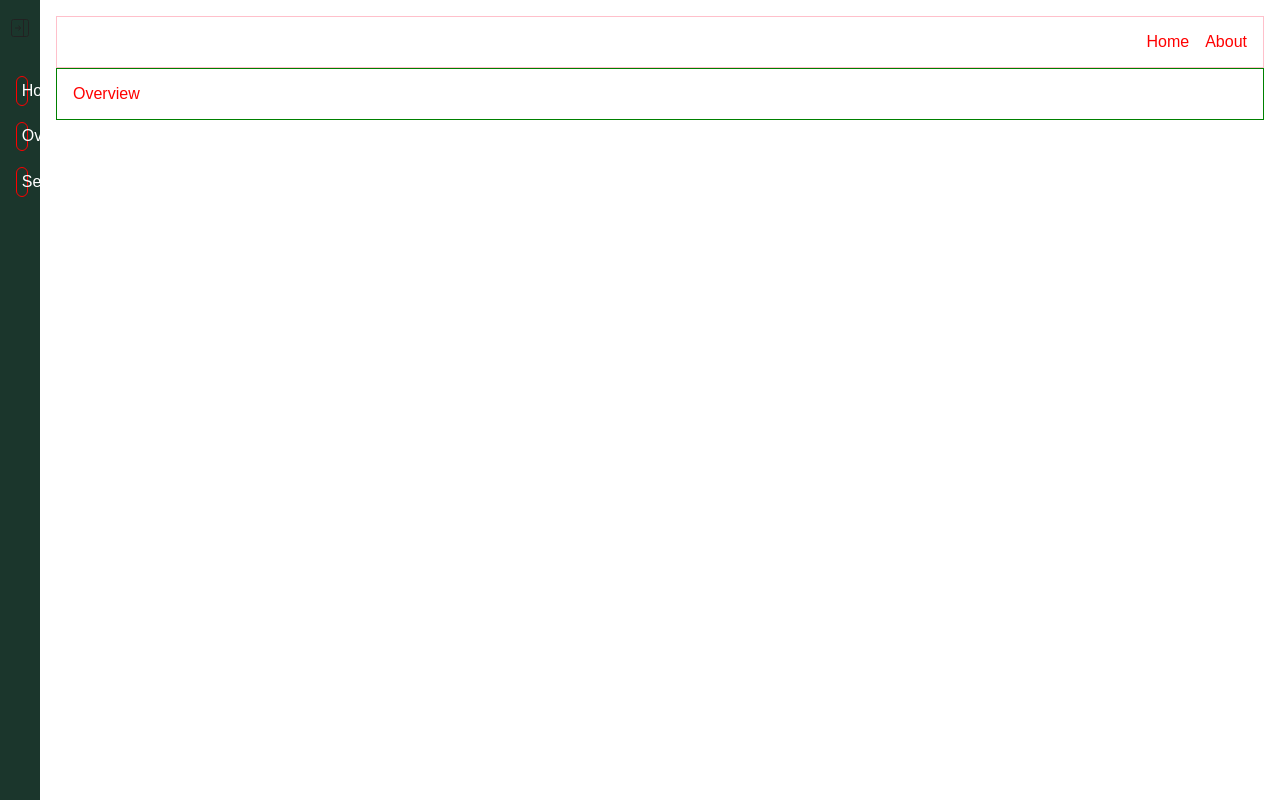
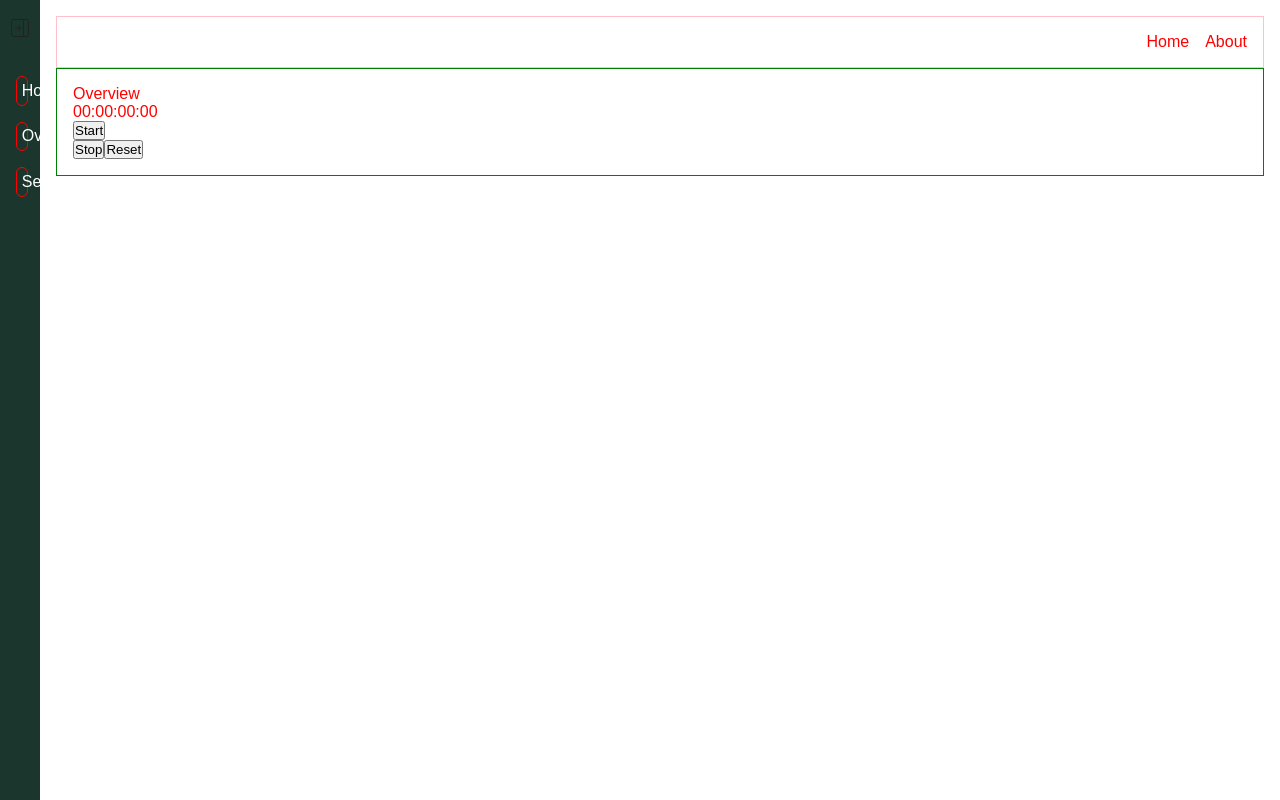
Before and after one commit to Anurag1096/pomodoro-timer, a Next.js app: page /dashboard/overview in a window 1280 px wide. Built offline with nearby package versions, Linux system fonts and the light colour scheme.

Commit message:
wip: adding stopwatch componetn and its start/stop and reset login

```diff
--- /dev/null
+++ b/src/component/Stopwatch/index.tsx
@@ -0,0 +1,66 @@
+import {useState,useEffect,useRef} from 'react';
+import { StopwatchState } from './types';
+
+
+
+
+
+const StopWatch=({isSwatchRunning,onStart,onStop}:StopwatchState)=>{
+const pausedRef = useRef<number>(0);
+const intervalRef = useRef<NodeJS.Timeout | null>(null);
+const [passedMs, setPassedMs] = useState<number>(0);
+
+useEffect(()=>{
+
+
+    if(isSwatchRunning){
+        const start=performance.now()
+        const basePassed=pausedRef.current
+        intervalRef.current=setInterval(()=>{
+           const ellapsed =performance.now() - start
+
+           const passed = Math.max(basePassed + ellapsed,0)
+
+           setPassedMs(passed)
+        },1)
+    }else{
+      pausedRef.current=passedMs
+    }
+
+    return ()=>{
+        if(intervalRef.current){
+            clearInterval(intervalRef.current)
+            intervalRef.current=null;
+        }
+    }
+},[isSwatchRunning])
+
+const resetSWatch=()=>{
+    if(intervalRef.current){
+        clearInterval(intervalRef.current)
+        intervalRef.current=null;
+    }
+    pausedRef.current=0
+    setPassedMs(0)
+    onStop()
+}
+
+  const hh = Math.floor(passedMs / 3600000);
+  const mm = Math.floor((passedMs % 3600000) / 60000);
+  const ss = Math.floor((passedMs % 60000) / 1000);
+  const ms=  (passedMs%1000);
+    return (
+        <div>
+      {hh.toString().padStart(2, "0")}:
+      {mm.toString().padStart(2, "0")}:
+      {ss.toString().padStart(2, "0")}:
+      {Math.floor(ms).toString().padStart(2,"0")}<br/>
+      <button onClick={()=>onStart()}>Start</button><br/>
+      <button onClick={()=>onStop()}>Stop</button>
+      <button onClick={resetSWatch}>Reset</button>
+    </div>
+    )
+}
+
+
+export default StopWatch;
--- /dev/null
+++ b/src/component/Stopwatch/types.ts
@@ -0,0 +1,5 @@
+export  interface StopwatchState{
+    isSwatchRunning:boolean;
+    onStart:()=>void;
+    onStop:()=>void;
+}
--- a/src/pages/dashboard/overview/Overview.tsx
+++ b/src/pages/dashboard/overview/Overview.tsx
@@ -1,8 +1,17 @@
-import React from 'react'
+import React,{useState} from 'react'
 import styles from '@/pages/dashboard/styles/Overview.module.css'
+import StopWatch from '@/component/Stopwatch'
 const Overview = () => {
-  return (
+const [isSwatchRunning,setSWatchRunning]=useState<boolean>(false)
+const start=()=>setSWatchRunning(true)
+const stop=()=>setSWatchRunning(false)
+
+
+  return (<>
     <div className={styles["overview-wrapper"]}>Overview</div>
+    <StopWatch isSwatchRunning={isSwatchRunning} onStart={start} onStop={stop}/>
+
+    </>
   )
 }
 
```
Also changed, not shown: src/component/Stopwatch/stopwatch.module.css (added).
